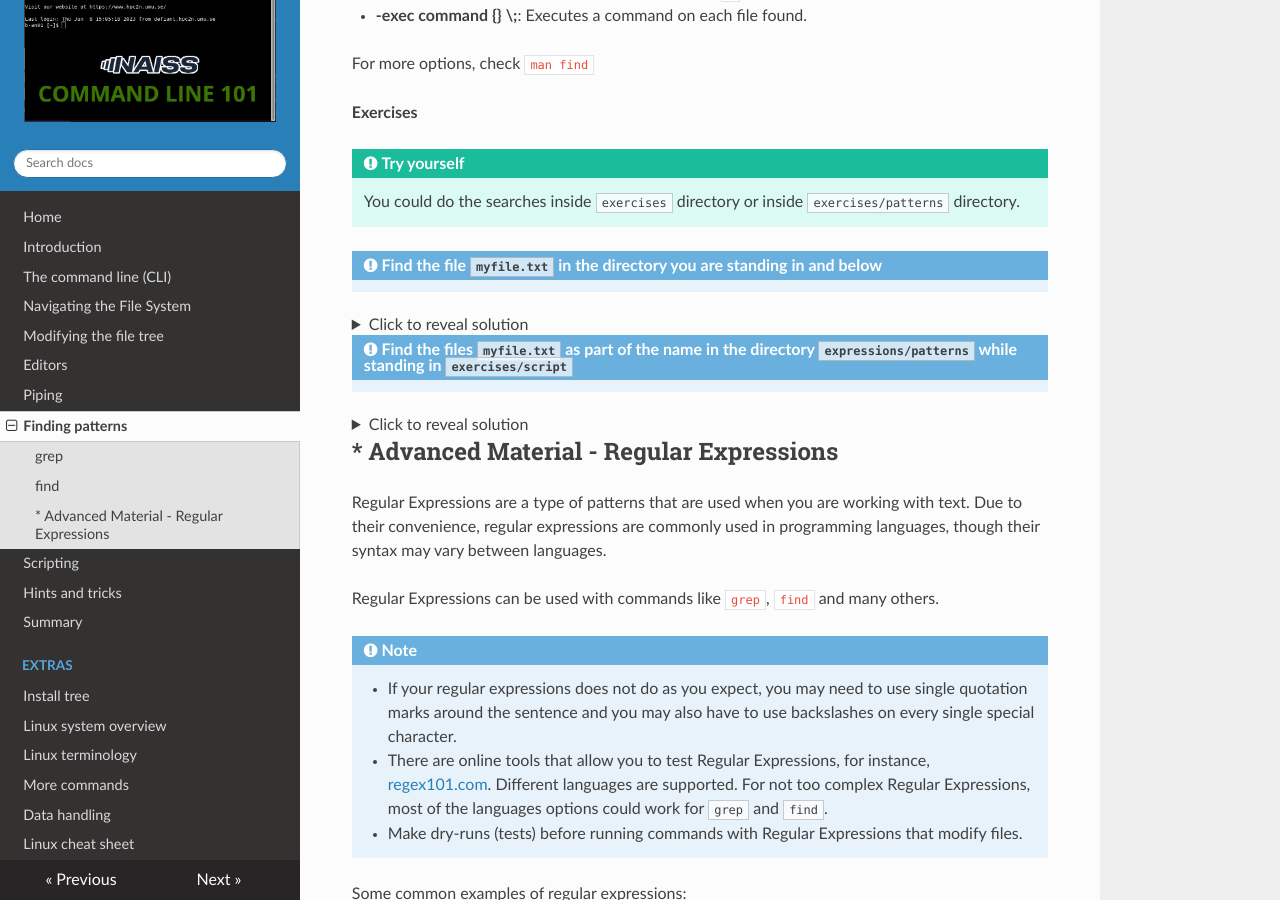
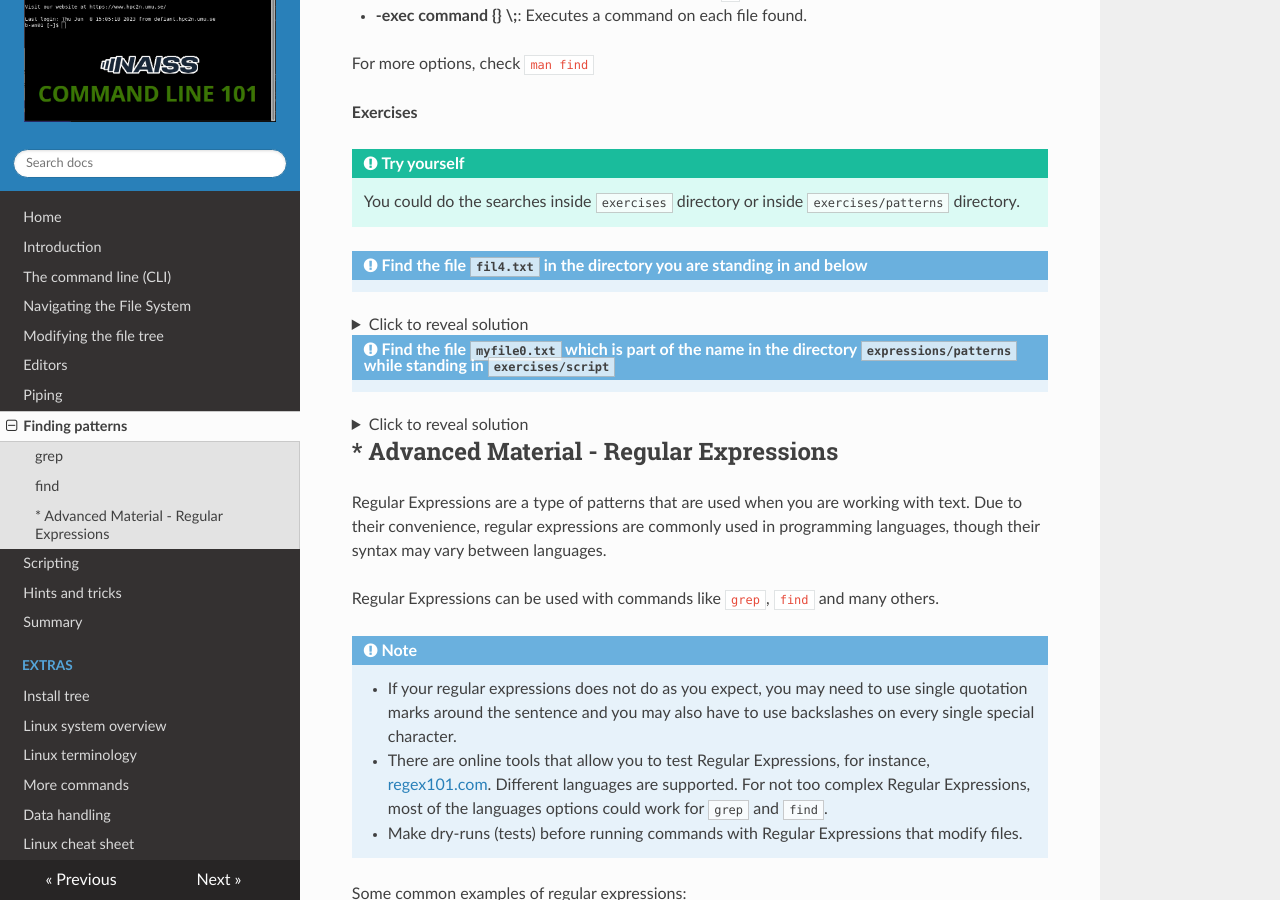
Before and after one commit to hpc2n/linux-command-line-101, an MkDocs documentation site: the page built from docs/patterns.md, in a window 1280 px wide and 900 px high, scrolled down 2875 px. Built offline with MkDocs 1.6.1, drawn with Linux system fonts in a browser that asks for light colours; nearby versions of some CDN libraries.

Commit message:
patterns text corrected

````diff
--- a/docs/patterns.md
+++ b/docs/patterns.md
@@ -132,15 +132,15 @@ For more options, check ``man find``
 
     You could do the searches inside ``exercises`` directory or inside ``exercises/patterns`` directory.
 
-!!! Exercise "Find the file ``myfile.txt`` in the directory you are standing in and below"
+!!! Exercise "Find the file ``fil4.txt`` in the directory you are standing in and below"
 
 ??? Solution "Click to reveal solution"
 
     ```bash
-    find . -type f -name "file.txt"
+    find . -type f -name "fil4.txt"
     ```
 
-!!! Exercise "Find the files ``myfile.txt`` as part of the name in the directory ``expressions/patterns`` while standing in ``exercises/script``"
+!!! Exercise "Find the file ``myfile0.txt`` which is part of the name in the directory ``expressions/patterns`` while standing in ``exercises/script``"
 
 ??? Solution "Click to reveal solution"
 
````
